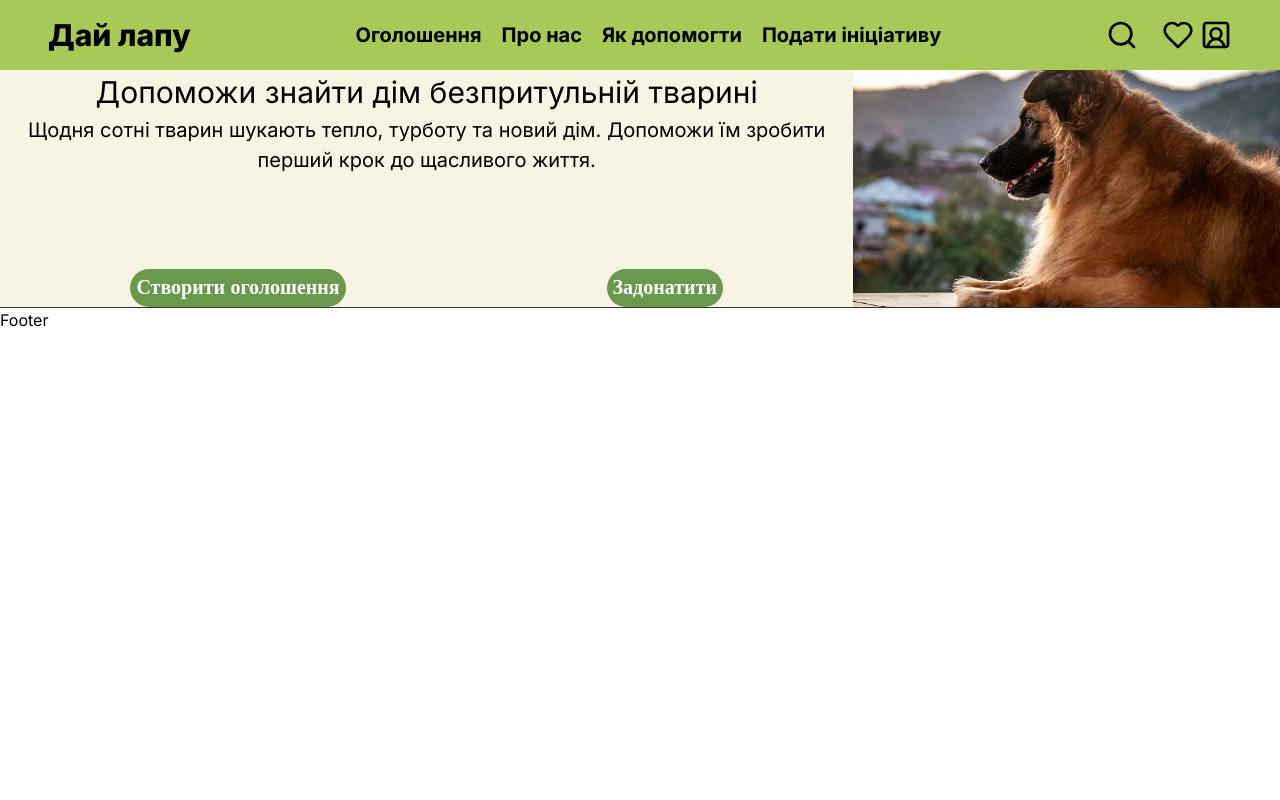
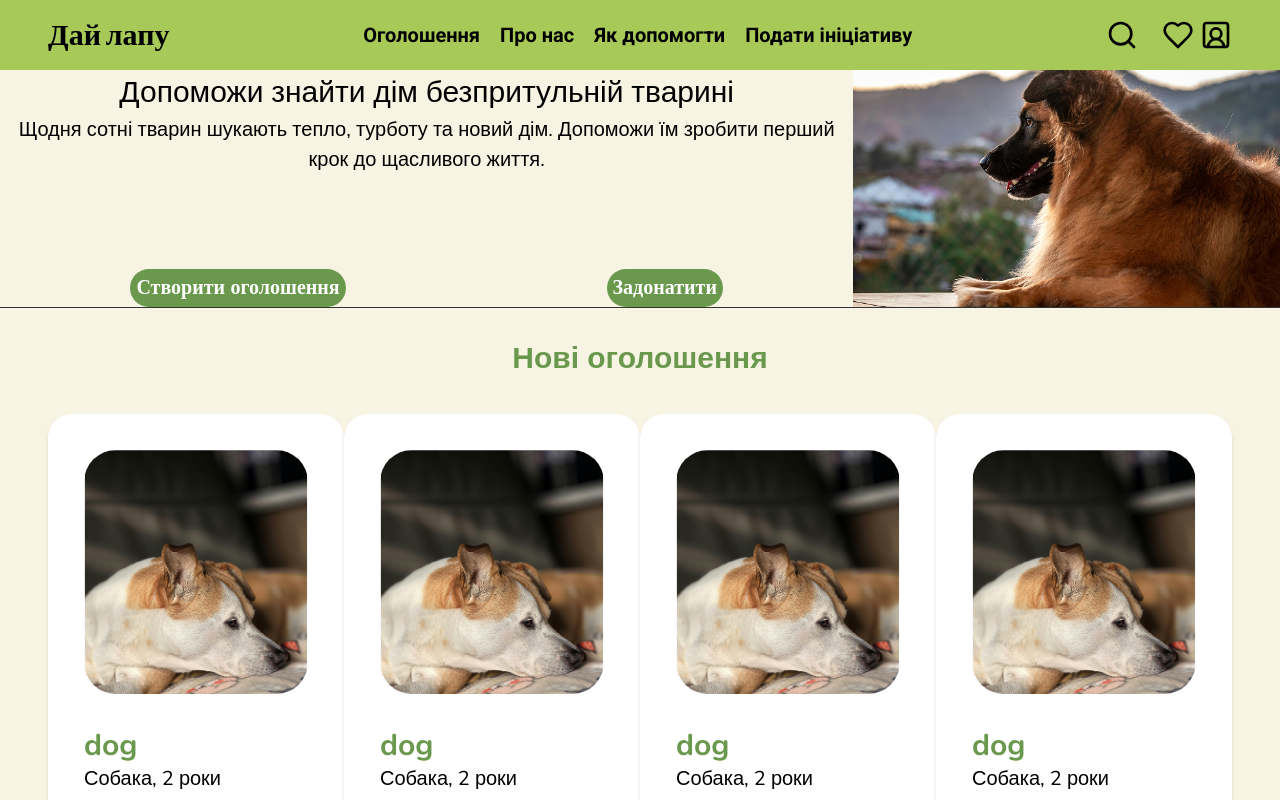
Before and after one commit to MarkFedyna/StackDevelopers, a Next.js app in the folder stack-developers/: page / in a window 1280 px wide. Shown: the top 800 px of the page. Built offline with nearby package versions, Linux system fonts and the light colour scheme.

Commit message:
completed main page

```diff
--- a/stack-developers/src/app/globals.css
+++ b/stack-developers/src/app/globals.css
@@ -1,4 +1,5 @@
 @import "tailwindcss";
+
 h1 {
   font-size: 30px;
 }
@@ -6,3 +7,20 @@ h1 {
 p {
   font-size: 20px;
 }
+
+body, html {
+  /* background-color: #F8F4E3; */
+  height: 100%;
+  width: 100%;
+}
+
+body > article {
+  min-height: 100%;
+  display: grid;
+  grid-template-rows: auto 1fr auto;
+  grid-template-columns: 100%;
+}
+
+main {
+  font-family: 'Nunito', sans-serif;
+}
--- a/stack-developers/src/app/layout.jsx
+++ b/stack-developers/src/app/layout.jsx
@@ -1,4 +1,4 @@
-import { Inter, Alegreya, Nunito } from 'next/font/google';
+import { Inter, Alegreya, Nunito, Roboto } from 'next/font/google';
 import './globals.css';
 import Header from '@/src/ui/components/header/header';
 import Footer from '@/src/ui/components/footer/footer';
@@ -7,14 +7,19 @@ import Footer from '@/src/ui/components/footer/footer';
 const nunito = Nunito()
 const alegreya = Alegreya()
 const inter = Inter()
+const roboto = Roboto()
+
+
 
 export default function RootLayout({ children }) {
   return (
     <html>
-      <body className={`${inter.className} ${alegreya.className} ${nunito.className}`}>
+      <body className={`${inter.className} ${alegreya.className} ${nunito.className} ${roboto.className}`}>
+        <article className='body__article'>
         <Header />
         {children}
         <Footer />
+        </article>
       </body>
     </html>
   );
--- a/stack-developers/src/app/page.jsx
+++ b/stack-developers/src/app/page.jsx
@@ -1,5 +1,11 @@
 import Hero from '@/src/ui/components/hero-section/hero-section';
+import PosterSection from '../ui/components/poster-section/poster-section';
 
 export default function MainPage() {
-  return <Hero />;
+  return (
+  <main className={'bg-[#F8F4E3]'}>
+
+    <Hero />
+    <PosterSection />
+  </main>);
 }
--- a/stack-developers/src/ui/components/button/button.jsx
+++ b/stack-developers/src/ui/components/button/button.jsx
@@ -1,7 +1,8 @@
-export default function Button({ children, ...props }) {
+
+export default function Button({ children, className='', ...props }) {
   return (
     <button
-      className={`bg-[#6a994e] font-[nunito] font-bold text-[20px] rounded-full px-1.5 py-1 text-white`}
+      className={`bg-[#6a994e] font-[nunito] font-bold text-[20px] rounded-full px-1.5 py-1 text-white ${className}`}
       {...props}
     >
       {children}
--- /dev/null
+++ b/stack-developers/src/ui/components/card-list/card-list.jsx
@@ -0,0 +1,46 @@
+'use client'
+
+import Card from "../card/card"
+import dog1 from '@/public/dog2.png';
+
+const cardData = [
+    {
+        name: 'dog',
+        description: 'Собака, 2 роки',
+        image: dog1,
+        id: '12ex74k',
+
+    },
+    {
+        name: 'dog',
+        description: 'Собака, 2 роки',
+        image: dog1,
+        id: '12ex4k',
+
+    },
+    {
+        name: 'dog',
+        description: 'Собака, 2 роки',
+        image: dog1,
+        id: '12ex44k',
+
+    },
+    {
+        name: 'dog',
+        description: 'Собака, 2 роки',
+        image: dog1,
+        id: '12ex34k',
+
+    },
+]
+
+function CardList() {
+
+  return (
+    <div className={'flex w-full justify-around'}>
+        {cardData.map(el => <Card name={el.name} imageSrc={el.image} description={el.description} key={el.id} />)}
+    </div>
+  )
+}
+
+export default CardList
--- /dev/null
+++ b/stack-developers/src/ui/components/card/card.jsx
@@ -0,0 +1,27 @@
+import Image from "next/image"
+
+
+import Button from "../button/button"
+
+function Card({imageSrc, name, description  }) {
+  return (
+    <article className={'p-9 bg-white flex flex-col items-start rounded-3xl gap-8.5 shadow-md'}>
+        <Image
+            src={imageSrc}
+            width={255}
+            height={255}
+            alt={name}
+            className={'rounded-4xl'}
+        />
+        <section className={'flex flex-col gap-14'}>
+        <header className={'text-left'}>
+            <h2 className={'text-3xl text-[#6a994e] font-bold'}>{name}</h2>
+            <p className={'text-base'}>{description}</p>
+        </header>
+          <Button className={'bg-[#BC4749] px-5 py-3 rounded-lg'}>Подати заявку</Button>
+        </section>
+    </article>
+  )
+}
+
+export default Card
--- a/stack-developers/src/ui/components/footer/footer.jsx
+++ b/stack-developers/src/ui/components/footer/footer.jsx
@@ -1,5 +1,8 @@
 function Footer() {
-  return <div>Footer</div>;
+  return <footer className={'bg-[#A7C957] h-13.5 flex justify-between items-center px-12 font-bold font-[Roboto] text-base text-white'}>
+    <p>@2025 Дай в лапу</p>
+    <p>Made by StackDevelopers </p>
+  </footer>;
 }
 
 export default Footer;
--- a/stack-developers/src/ui/components/header/header.jsx
+++ b/stack-developers/src/ui/components/header/header.jsx
@@ -12,7 +12,7 @@ const paths = [
 function Header() {
   return (
     <header className=' bg-[#A7C957] h-[70px] flex justify-between items-center px-12'>
-      <Link href={'/'} className='font-extrabold text-[30px]'>
+      <Link href={'/'} className='font-extrabold font-[Alegreya] text-3xl'>
         Дай лапу
       </Link>
       <nav className='flex gap-5'>
--- a/stack-developers/src/ui/components/hero-section/hero-section.jsx
+++ b/stack-developers/src/ui/components/hero-section/hero-section.jsx
@@ -8,7 +8,7 @@ export default function Hero() {
     // <article className={'flex items-center border-b-[#333333] border-b-1'}>
     <div
       className={
-        'flex justify-between bg-[#F8F4E3] items-center text-center border-b-[#333333] border-b-1  '
+        'flex justify-between items-center text-center border-b-[#333333] border-b-1  '
       }
     >
       <div className='flex flex-col w-full justify-center'>
--- /dev/null
+++ b/stack-developers/src/ui/components/poster-section/poster-section.jsx
@@ -0,0 +1,12 @@
+import CardList from "../card-list/card-list"
+
+function PosterSection() {
+  return (
+    <section className={'flex flex-col justify-between text-center gap-10 pt-9 px-12 pb-24'}>
+        <h1 className={'text-[#6A994E] text-5xl font-bold'}>Нові оголошення</h1>
+        <CardList />
+    </section>
+  )
+}
+
+export default PosterSection
```
Also changed, not shown: stack-developers/public/dog2.png (added).
